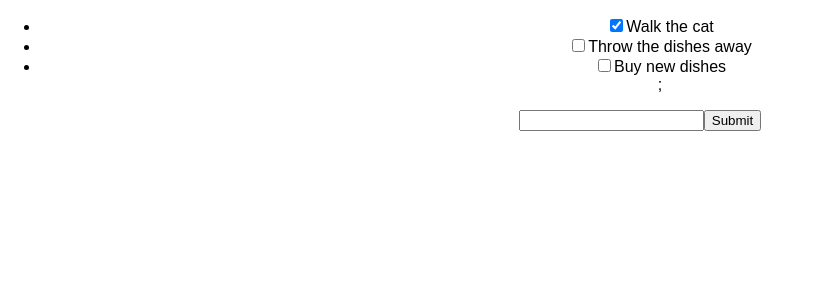
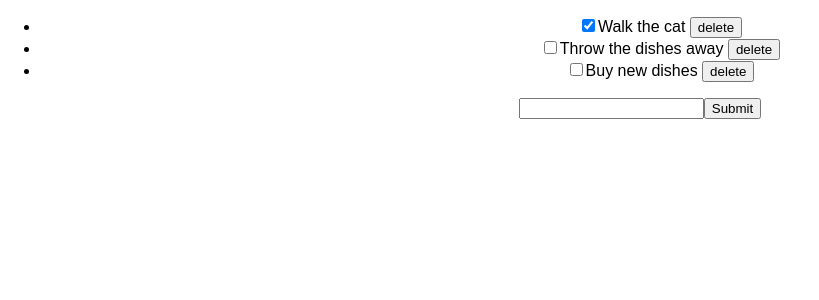
Before and after one commit to lkoprivica/react-to-do, a React (Create React App) app: page / in a window 1280 px wide. Shown: the top 300 px of the page, without its empty margins (0-819 px from the left). Built offline with nearby package versions, Linux system fonts and the light colour scheme.

Commit message:
committing for further review

```diff
--- a/src/App.js
+++ b/src/App.js
@@ -49,8 +49,8 @@ class App extends Component {
       <div className="App">
         <ul>
           {this.state.todos.map((todo, index) =>
-             <ToDo key={ index } description={ todo.description } isCompleted={ todo.isCompleted } toggleComplete={() => this.toggleComplete(index) } deleteTodo={() => this.deleteTodo(item)} />
-          )};
+             <ToDo key={ index } description={ todo.description } isCompleted={ todo.isCompleted } toggleComplete={() => this.toggleComplete(index) } deleteTodo={() => this.deleteTodo(index)} />
+          )}
         </ul>
         <form onSubmit={ (e) => this.handleSubmit(e) }>
           <input type="text" value={ this.state.newTodoDescription } onChange={ (e) => this.handleChange(e) } />
--- a/src/components/ToDo.js
+++ b/src/components/ToDo.js
@@ -5,8 +5,9 @@ class ToDo extends Component {
   render(){
     return (
       <li>
-        <input type="checkbox" checked={ this.props.isCompleted } onChange={ this.props.toggleComplete } deleted={this.props.deleteTodo}/>
+        <input type="checkbox" checked={ this.props.isCompleted } onChange={ this.props.toggleComplete } />
         <span>{this.props.description} </span>
+        <input type="button" value="delete" onClick={ this.props.deleteTodo }/>
       </li>
     );
   }
```
